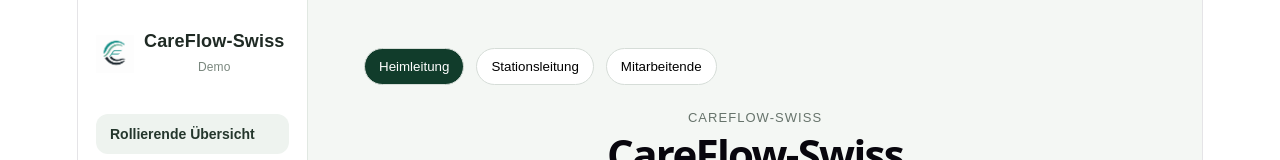
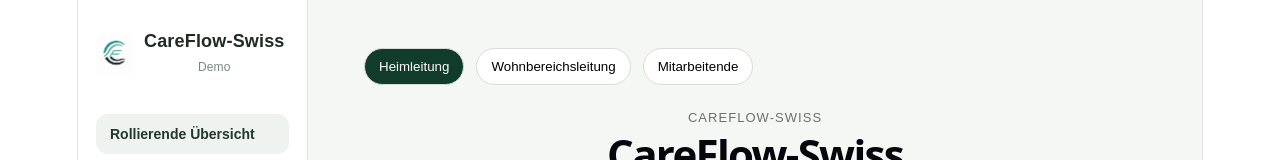
Before and after one commit to abbizco-bot/careflow-swiss, a React (Vite) app in the folder frontend/: page / in a window 1280 px wide. Shown: the top 160 px of the page. Built offline with nearby package versions, Linux system fonts and the light colour scheme.

Commit message:
Rename station role to residential leadership

```diff
--- a/frontend/src/App.tsx
+++ b/frontend/src/App.tsx
@@ -1535,7 +1535,7 @@
           setActivePage("stationA");
         }}
       >
-        Stationsleitung
+        Wohnbereichsleitung
       </button>
 
       <button
```
